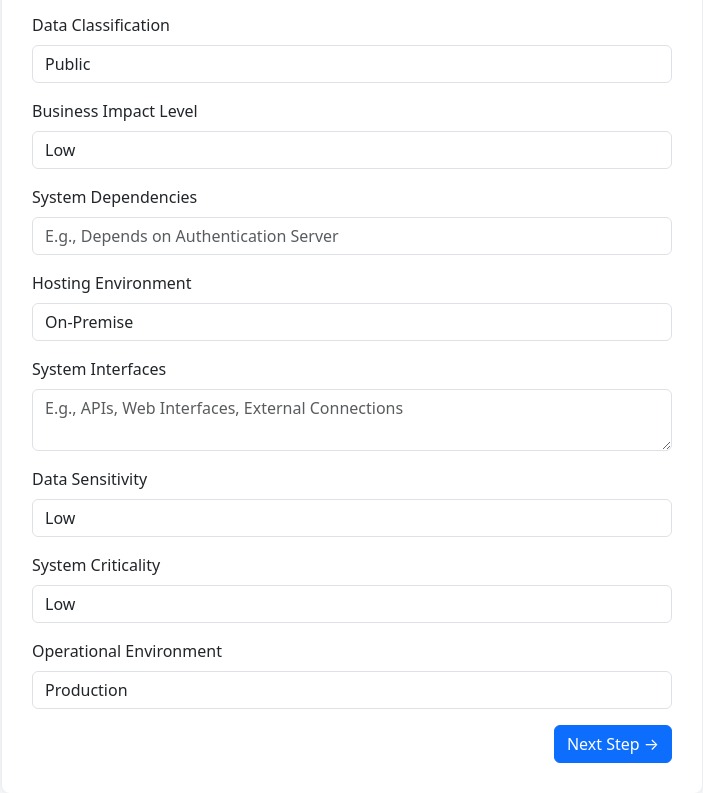
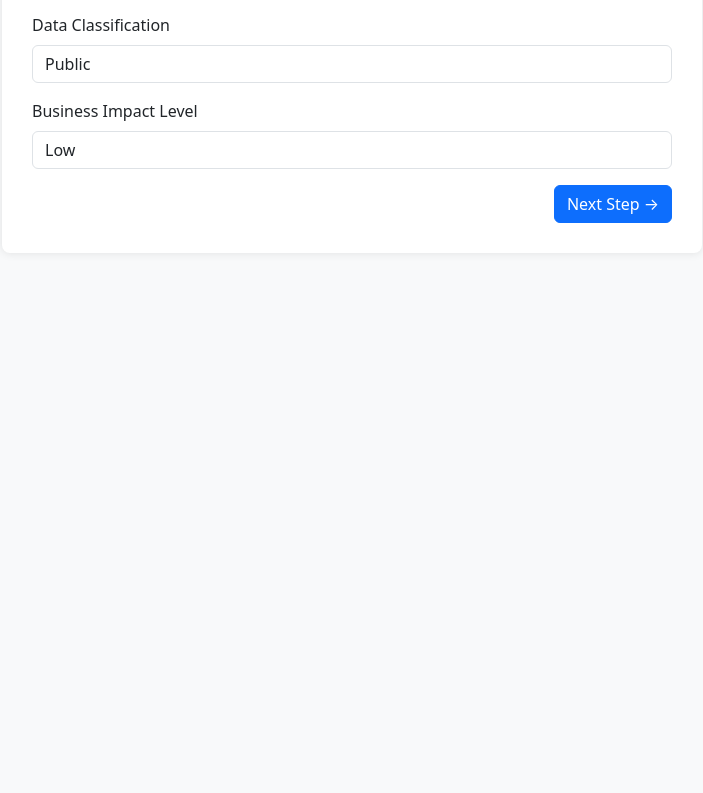
Before and after one commit to RevokatusIvo/miniprojectrsm, a plain HTML site: page form.html in a window 1280 px wide. Shown: the part 383-1176 px from the top of the page, without its empty margins (288-991 px from the left). After the commit the page ends 800 px from the top, so only its background shows below. Drawn offline with nearby package versions, Linux system fonts and the light colour scheme.

Commit message:
Update form

```diff
--- a/form.html
+++ b/form.html
@@ -69,48 +69,6 @@
                     <option>Critical</option>
                 </select>
             </div>
-            <div class="mb-3">
-                <label class="form-label">System Dependencies</label>
-                <input type="text" class="form-control" name="dependencies" placeholder="E.g., Depends on Authentication Server">
-            </div>
-            <div class="mb-3">
-                <label class="form-label">Hosting Environment</label>
-                <select class="form-control" name="hosting_env">
-                    <option>On-Premise</option>
-                    <option>Cloud</option>
-                    <option>Hybrid</option>
-                </select>
-            </div>
-            <div class="mb-3">
-                <label class="form-label">System Interfaces</label>
-                <textarea class="form-control" name="interfaces" placeholder="E.g., APIs, Web Interfaces, External Connections"></textarea>
-            </div>
-            <div class="mb-3">
-                <label class="form-label">Data Sensitivity</label>
-                <select class="form-control" name="data_sensitivity">
-                    <option>Low</option>
-                    <option>Medium</option>
-                    <option>High</option>
-                </select>
-            </div>
-            <div class="mb-3">
-                <label class="form-label">System Criticality</label>
-                <select class="form-control" name="system_criticality">
-                    <option>Low</option>
-                    <option>Medium</option>
-                    <option>High</option>
-                    <option>Critical</option>
-                </select>
-            </div>
-            <div class="mb-3">
-                <label class="form-label">Operational Environment</label>
-                <select class="form-control" name="operational_env">
-                    <option>Production</option>
-                    <option>Development</option>
-                    <option>Staging</option>
-                    <option>Testing</option>
-                </select>
-            </div>
             <div class="text-end">
                 <button type="submit" class="btn btn-primary">Next Step →</button>
             </div>
@@ -149,10 +107,6 @@
                     <option>No</option>
                 </select>
             </div>
-            <div class="mb-3">
-                <label class="form-label">Data Source (MISP integration)</label>
-                <input type="text" class="form-control" name="data_source" placeholder="Live threat feed from MISP" required>
-            </div>
             <div class="text-end">
                 <button type="submit" class="btn btn-primary">Next Step →</button>
             </div>
@@ -185,10 +139,6 @@
                     <option>Difficult</option>
                 </select>
             </div>
-            <div class="mb-3">
-                <label class="form-label">Security Checklist Compliance</label>
-                <textarea class="form-control" name="security_compliance" required></textarea>
-            </div>
             <div class="text-end">
                 <button type="submit" class="btn btn-primary">Next Step →</button>
             </div>
@@ -213,18 +163,6 @@
                     <option>Detective</option>
                     <option>Corrective</option>
                 </select>
-            </div>
-            <div class="mb-3">
-                <label class="form-label">Effectiveness Rating</label>
-                <select class="form-control" name="effectiveness_rating" required>
-                    <option>High</option>
-                    <option>Medium</option>
-                    <option>Low</option>
-                </select>
-            </div>
-            <div class="mb-3">
-                <label class="form-label">Gaps Identified?</label>
-                <textarea class="form-control" name="gaps_identified" required></textarea>
             </div>
             <div class="text-end">
                 <button type="submit" class="btn btn-primary">Next Step →</button>
```
